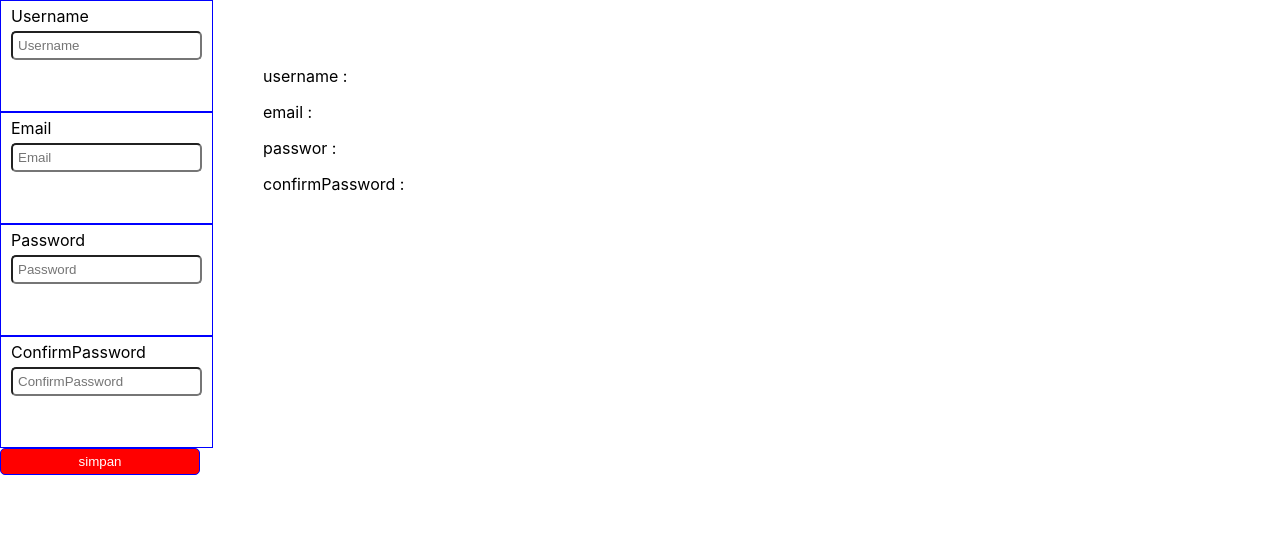
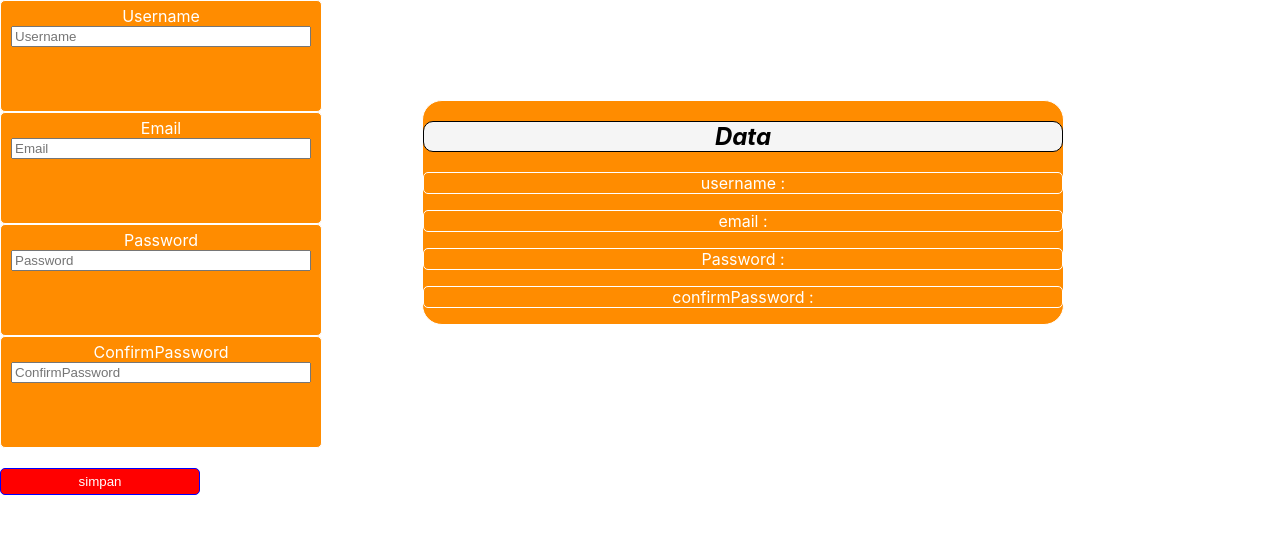
Before and after one commit to sansfathan/Belajar_React, a React (Create React App) app in the folder my-app/: page / in a window 1280 px wide. Shown: the top 534 px of the page. Built offline with nearby package versions, Linux system fonts and the light colour scheme.

Commit message:
belajar-state-dan-event

```diff
--- a/my-app/src/App.js
+++ b/my-app/src/App.js
@@ -57,9 +57,10 @@
 // export default App;
 
 import React from "react";
-import Layout from "./kpmponen baru/layout";
+// import Layout from "./kpmponen baru/layout";
 import Button from "./kpmponen baru/button";
 import Input from "./kpmponen baru/input";
+import Card from "./kpmponen baru/card";
 import "./styles/styles.css";
 
 export default function App() {
@@ -70,66 +71,111 @@ export default function App() {
     confirmPassword: "",
   });
 
-  const handleChange=(e) =>{
-    e.preventDefault()
+  const [data, setData] = React.useState([]);
+  const [errors, setErrors] = React.useState({});
+  const handleChange = (e) => {
+    e.preventDefault();
     console.log("ok siap jalan");
-    setValues((values) =>{
-      return{
+    setValues((values) => {
+      return {
         ...values,
-        [e.target.name]: e.target.value
-      }
+        [e.target.name]: e.target.value,
+      };
+    });
+    if (e.target.name !=="") {
+      setErrors({
+        ...errors,
+        [e.target.name]: false,
+      })
     }
-    )
-    // setValues{(values)=>{
-    //   return{
-    //     ...values,
-    //     e.target.name
-    //   }
-    // }}
-  }
+  };
+
+  const handleBlur = (e) => {
+    e.preventDefault();
+
+    if (e.target.value === "") {
+      setErrors((errors) => {
+        return {
+          ...errors,
+          [e.target.name]: true,
+        };
+      });
+    }
+  };
+
+  const handleSubmit = (e) => {
+    e.preventDefault();
+    console.log("form tersubmit");
+
+    values.id = new Date().getTime()
+    setData((data) => {
+      return [...data, values];
+    });
+    setValues((values) => {
+      return {
+        username: "",
+        email: "",
+        password: "",
+        confirmPassword: "",
+      };
+    });
+  };
+  console.log("error", errors);
   return (
     <React.Fragment>
       <div style={{ display: "flex" }}>
-        <form style={{widht:'500'}}>
+        <form
+          onSubmit={handleSubmit}
+          style={{ widht: "50px", backgroundColor: "white" }}
+        >
           <Input
+            isError={errors?.username}
             name="username"
             value={values.username}
             label={"Username"}
             placeholder="Username"
-            onChange={(event) => {
-              event.preventDefault();
-              console.log("ok jalan");
-              console.log(event);
-              setValues((values) => {
-                return {
-                  ...values,
-                  username: event.target.value,
-                };
-              });
-            }}
+            onBlur={handleBlur}
+            onChange={handleChange}
+            // onChange={(event) => {
+            //   event.preventDefault();
+            //   console.log("ok jalan");
+            //   console.log(event);
+            //   setValues((values) => {
+            //     return {
+            //       ...values,
+            //       username: event.target.value,
+            //     };
+            //   });
+            // }}
           />
 
           <Input
+            isError={errors?.email}
             name="email"
             value={values.email}
             label={"Email"}
             placeholder="Email"
+            onBlur={handleBlur}
             onChange={handleChange}
           />
 
           <Input
+            isError={errors?.password}
             name="password"
             value={values.password}
             label={"Password"}
             placeholder="Password"
+            onBlur={handleBlur}
             onChange={handleChange}
           />
 
           <Input
+            isError={errors?.confirmPassword}
             name="confirmPassword"
             value={values.confirmPassword}
             label={"ConfirmPassword"}
             placeholder="ConfirmPassword"
+            onBlur={handleBlur}
             onChange={handleChange}
           />
 
@@ -137,19 +183,72 @@ export default function App() {
         </form>
         <div
           style={{
-            width:"50%",
-            margin:"50px"
-          }
-
-        }
- >
-          <p>username :{values?.username}</p>
-          <p>email :{values?.email}</p>
-          <p>passwor :{values?.password}</p>
-          <p>confirmPassword :{values?.confirmPassword}</p>
+            width: "50%",
+            margin: "100px",
+            border: "1px solid white",
+            height: "50%",
+            backgroundColor: "darkorange",
+            borderRadius: "20px",
+          }}
+        >
+          <h2
+            style={{
+              textAlign: "center",
+              border: "1px solid black",
+              borderRadius: "10px",
+              fontStyle: "italic",
+              backgroundColor: "whitesmoke",
+            }}
+          >
+            Data{" "}
+          </h2>
+          <p
+            style={{
+              color: "white",
+              textAlign: "center",
+              border: "1px solid white",
+              borderRadius: "5px",
+              // backgroundColor: "whitesmoke",
+            }}
+          >
+            username :{values?.username}
+          </p>
+          <p
+            style={{
+              color: "white",
+              textAlign: "center",
+              border: "1px solid white",
+              borderRadius: "5px",
+              // backgroundColor: "whitesmoke",
+            }}
+          >
+            email :{values?.email}
+          </p>
+          <p
+            style={{
+              color: "white",
+              textAlign: "center",
+              border: "1px solid white",
+              borderRadius: "5px",
+              // backgroundColor: "whitesmoke",
+            }}
+          >
+            Password :{values?.password}
+          </p>
+          <p
+            style={{
+              color: "white",
+              textAlign: "center",
+              border: "1px solid white",
+              borderRadius: "5px",
+              // backgroundColor: "whitesmoke",
+            }}
+          >
+            confirmPassword :{values?.confirmPassword}
+          </p>
         </div>
       </div>
-      <></>
+      <Card data={data} setData={setData} />
     </React.Fragment>
   );
 }
--- a/my-app/src/kpmponen baru/button.jsx
+++ b/my-app/src/kpmponen baru/button.jsx
@@ -26,6 +26,7 @@ export default function Button({ title, color = "red", disabled, ...props }) {
         disabled={disabled}
         {...props}
         style={{
+          marginTop:"20px",
           backgroundColor: color,
           opacity: disabled ? 0.5 : 1,
         }}
--- /dev/null
+++ b/my-app/src/kpmponen baru/card.jsx
@@ -0,0 +1,52 @@
+import React from "react";
+
+export default function Card({ data, setData }) {
+  console.log("data adalah", data);
+
+  const handleDelete = (e) => {
+    e.preventDefault();
+    console.log(e.target.value);
+
+    let filter = data.filter((item) => {
+      return item.id !== parseFloat(e.target.value);
+
+    });
+
+    console.log(filter);
+    setData(() => {
+      return filter;
+
+    });
+
+    console.log("button delete click");
+  };
+
+  return (
+    <React.Fragment>
+      <div>
+
+        {data?.map((item) => {
+          return (
+            <div
+              style={{
+                border: "1px solid black",
+                backgroundColor: "whitesmoke",
+                padding: "20px",
+                marginTop: "20px",
+                borderRadius: "10px",
+              }}
+            >
+              <p>Id : {item?.id}</p>
+              <p>Username : {item?.username}</p>
+              <p>Email : {item?.email}</p>
+              <p>Password : {item?.password}</p>
+              <p>confirmPassword : {item?.confirmPassword}</p>
+              <button value={item?.id} onClick={handleDelete}>Hapus</button>
+
+            </div>
+          );
+        })}
+      </div>
+    </React.Fragment>
+  );
+}
--- a/my-app/src/kpmponen baru/input.jsx
+++ b/my-app/src/kpmponen baru/input.jsx
@@ -3,6 +3,7 @@ import React from "react";
 export default function Input({ label, isError, textError, ...props }) {
   return (
     <div className="input">
+
       <label className="label" htmlFor={label}>
         {label}
       </label>
--- a/my-app/src/styles/styles.css
+++ b/my-app/src/styles/styles.css
@@ -1,10 +1,17 @@
 .input{
     /* background-color: red; */
+
+    border-radius: 5px;
+    color: white;
+    text-align: center;
     padding: 5px 10px;
-    border: 1px solid blue;
+    border: 1px solid white;
     height: 100px;
+    width: 300px;
     display: flex;
     flex-direction: column;
+    background-color: darkorange;
+    /* margin: 50px; */
 }
 
 .Layout{
@@ -24,11 +31,11 @@
     border-radius: 5px;
 
 }
-.input-text{
+/* .input-text{
 padding: 5px 5px;
 margin-top: 5px;
 border-radius: 5px;
-}
+} */
 
 .error{
 color: red;
```
